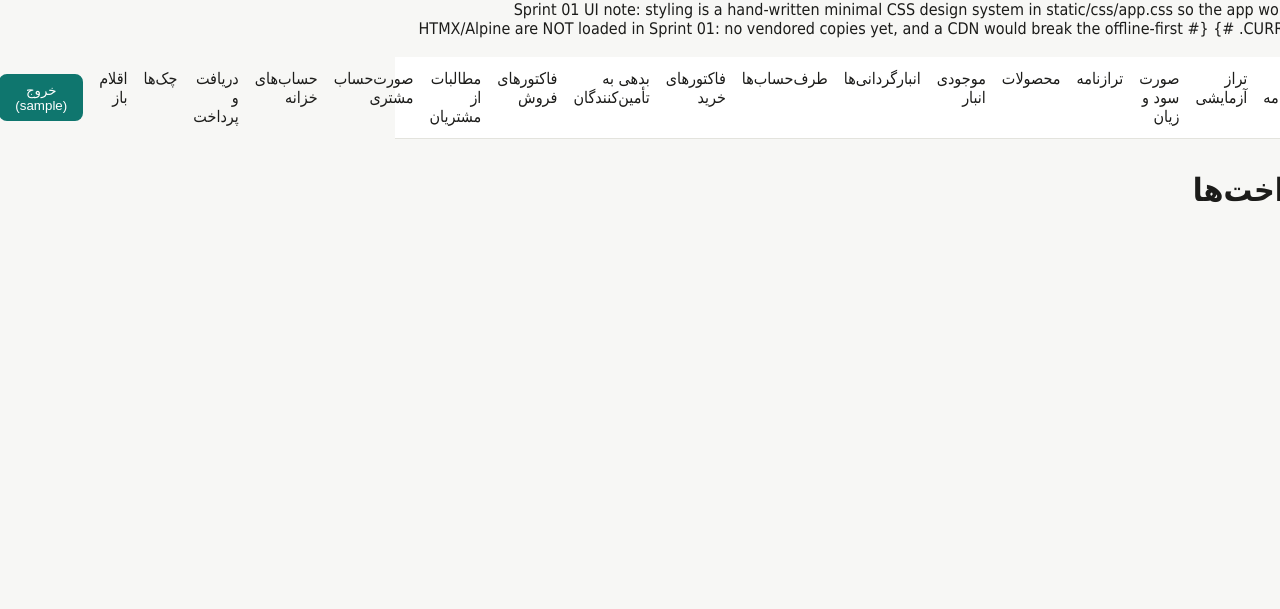
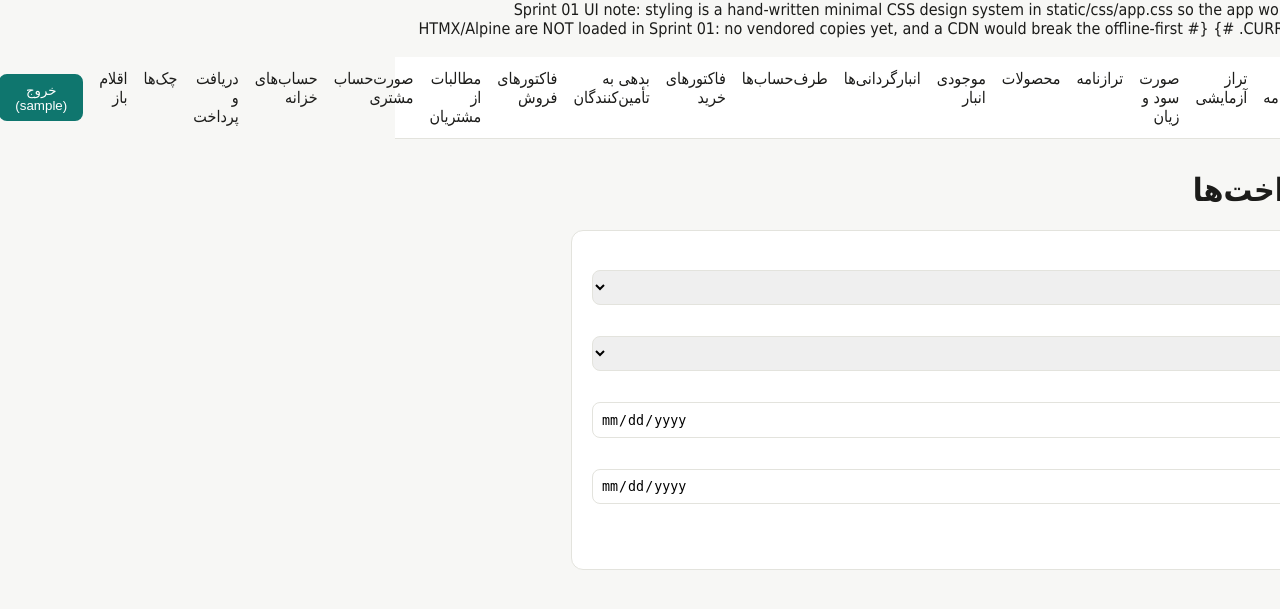
Before and after one commit to zeroexlive/Accountix, a Django app: page /treasury/payments/ in a window 1280 px wide; the page is wider, and only the part inside the window is pictured. Shown: the top 609 px of that part. Run offline with Django 5.2, Linux system fonts and the light colour scheme; the visitor is signed in with stand-in values (Sample User, id 1).

Commit message:
Sprint 08: reporting & UX (dashboard, filters, exports, print)

```diff
--- a/backend/templates/treasury/payment_list.html
+++ b/backend/templates/treasury/payment_list.html
@@ -1,5 +1,11 @@
 {% extends "base.html" %}{% block content %}
 <h1>دریافت‌ها و پرداخت‌ها</h1>
+<div class="card"><form method="get">
+<label>وضعیت</label><select name="status"><option value="">همه</option>{% for v,l in statuses %}<option value="{{ v }}" {% if request.GET.status == v %}selected{% endif %}>{{ l }}</option>{% endfor %}</select>
+<label>روش</label><select name="method"><option value="">همه</option>{% for v,l in methods %}<option value="{{ v }}" {% if request.GET.method == v %}selected{% endif %}>{{ l }}</option>{% endfor %}</select>
+<label>از تاریخ</label><input type="date" name="date_from" value="{{ request.GET.date_from }}">
+<label>تا تاریخ</label><input type="date" name="date_to" value="{{ request.GET.date_to }}">
+<button type="submit">پالایش</button></form></div>
 {% if payments %}<div class="card"><table><tr><th>تاریخ</th><th>جهت</th><th>طرف‌حساب</th><th>روش</th><th>مبلغ</th><th>وضعیت</th></tr>
 {% for p in payments %}<tr><td>{{ p.payment_date }}</td><td>{{ p.direction }}</td><td>{{ p.party.name }}</td><td>{{ p.method }}</td><td>{{ p.amount }}</td><td>{{ p.status }}</td></tr>{% endfor %}
-</table></div>{% else %}<p class="empty">دریافت یا پرداختی ثبت نشده است.</p>{% endif %}{% endblock %}
+</table>{% include "_pagination.html" %}</div>{% else %}<p class="empty">دریافت یا پرداختی یافت نشد.</p>{% endif %}{% endblock %}
```
